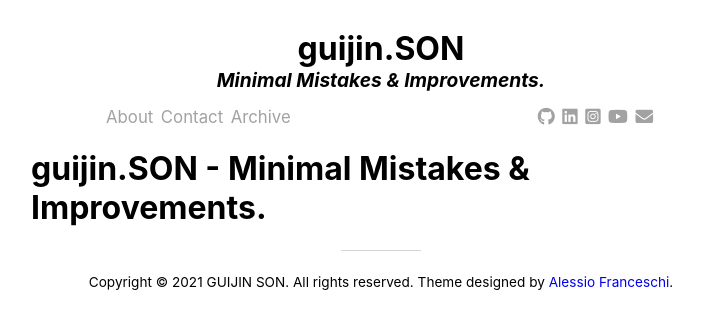
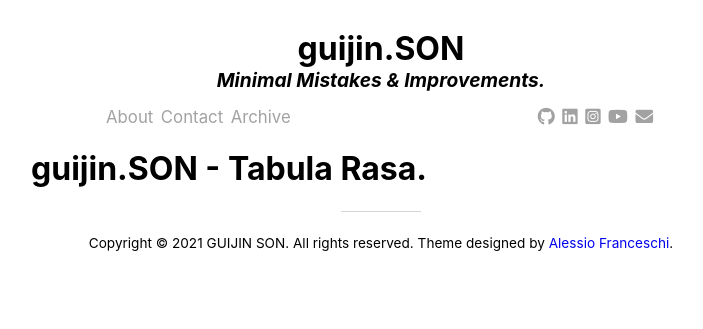
Before and after one commit to guijinSON/guijinSON.github.io, a Jekyll site: the page built from about.md, in a window 1280 px wide. Shown: the top 329 px of the page, without its empty margins (259-962 px from the left). Built offline with Jekyll 4.4.1, drawn with Linux system fonts in a browser that asks for light colours; nearby versions of some CDN libraries.

Commit message:
Update about.md

```diff
--- a/about.md
+++ b/about.md
@@ -3,4 +3,4 @@ layout: default
 title: About
 ---
 
-# [guijin.SON - Minimal Mistakes & Improvements.](https://yamt.netlify.app/)
+# [guijin.SON - Tabula Rasa.](https://yamt.netlify.app/)
```
